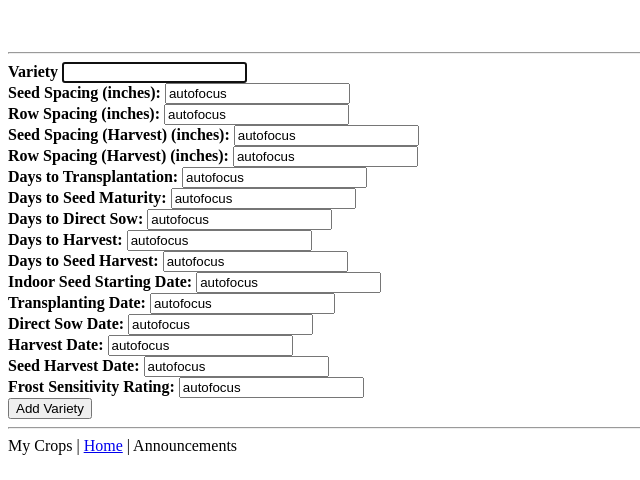
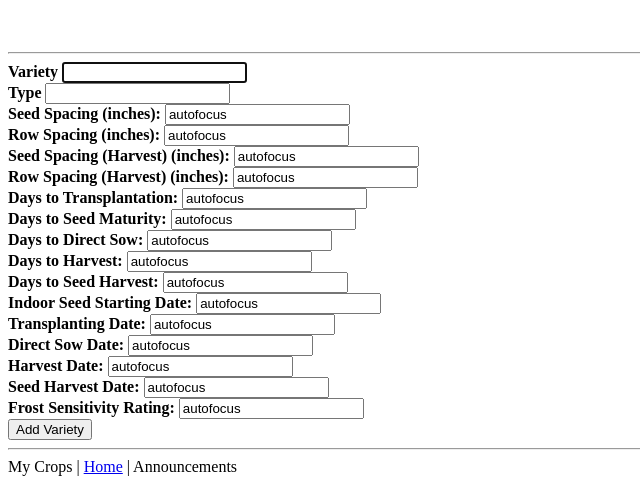
Before and after one commit to jamiebarnett26/Healing-Waters-Farm, a Flask app: template templates/createvariety.html in a window 1280 px wide. Shown: the top 480 px of the page, without its empty margins (0-640 px from the left). Run offline with Flask 3, Linux system fonts and the light colour scheme; the template is opened without the code that fills it, so the values that code supplies are empty.

Commit message:
fix bugs

```diff
--- a/app.py
+++ b/app.py
@@ -140,6 +140,7 @@ def create_variety(species):
 @app.route('/addvariety/<species>', methods=['POST'])
 def add_variety(species):
     crops = database.get_crop_info(species, 'species')
+    crop_type = flask.request.form.get('type')
     variety = flask.request.form.get('variety')
     family = flask.request.form.get('family')
     seed_spacing_inches = flask.request.form.get('seed_spacing_inches')
@@ -159,7 +160,7 @@ def add_variety(species):
     frost_sensitivity_rating = flask.request.form.get('frost_sensitivity_rating')
 
     crop_info = {'latin_name':crops[0]['latin_name'], 'variety':variety, 'template':False,
-                         'crop_type':crops[0]['crop_type'],
+                         'crop_type':crop_type,
                          'family':family,
                          'species':species,
                          'seed_spacing_inches':seed_spacing_inches, 'row_spacing_inches':row_spacing_inches,
@@ -169,5 +170,6 @@ def add_variety(species):
                          'days_to_seed_harvest':days_to_seed_harvest, 'indoor_seed_starting_date':indoor_seed_starting_date,
                          'transplanting_date':transplanting_date, 'direct_sow_date':direct_sow_date, 'harvest_date':harvest_date,
                          'seed_harvest_date':seed_harvest_date, 'frost_sensitivity_rating':frost_sensitivity_rating}
+    print(crop_info)
     database.add_crop(crop_info)
     return index()
--- a/templates/createvariety.html
+++ b/templates/createvariety.html
@@ -7,6 +7,8 @@
 
         <strong>Variety</strong>
         <input type="text", name="variety", autofocus> <br>
+        <strong>Type</strong>
+        <input type="text", name="type", autofocus> <br>
         <strong>Seed Spacing (inches):</strong>
         <input type="text", name="speed_spacing_inches", value={{ crop_info['seed_spacing_inches'] }} autofocus> <br>
         <strong>Row Spacing (inches):</strong>
```
